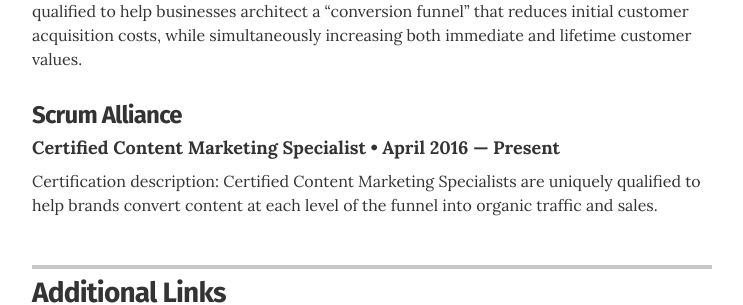
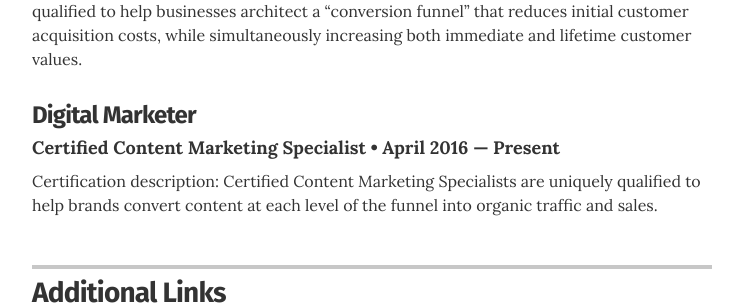
Before and after one commit to tnrt/tnrt-resume, a Jekyll site: the page built from index.html, in a window 1280 px wide and 900 px high, scrolled down 3810 px. Shown: the part 319-624 px from the top of the window, without its empty margins (268-1011 px from the left). Built offline with Jekyll 4.4.1, drawn with Linux system fonts in a browser that asks for light colours.

Commit message:
Update resume.html

```diff
--- a/_layouts/resume.html
+++ b/_layouts/resume.html
@@ -216,7 +216,7 @@
         </div>
 
         <div class="resume-item">
-          <h3 class="resume-item-title">Scrum Alliance</h3>
+          <h3 class="resume-item-title">Digital Marketer</h3>
           <h4 class="resume-item-details">Certified Content Marketing Specialist &bull; April 2016 &mdash; Present</h4>
           <p class="resume-item-copy">Certification description: Certified Content Marketing Specialists are uniquely qualified to help brands convert content at each level of the funnel into organic traffic and sales.</p>
         </div>
```
